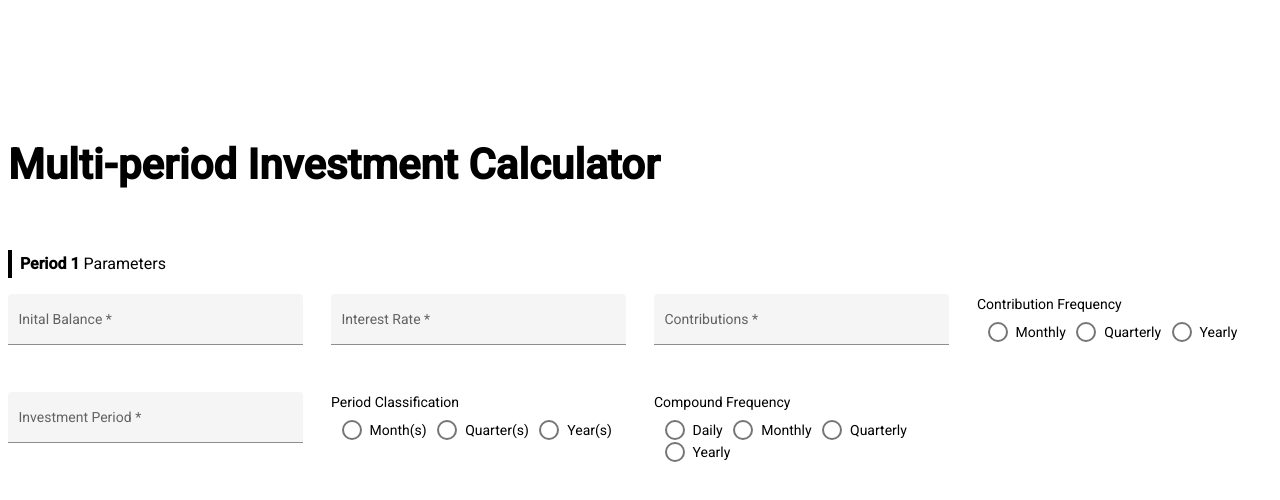
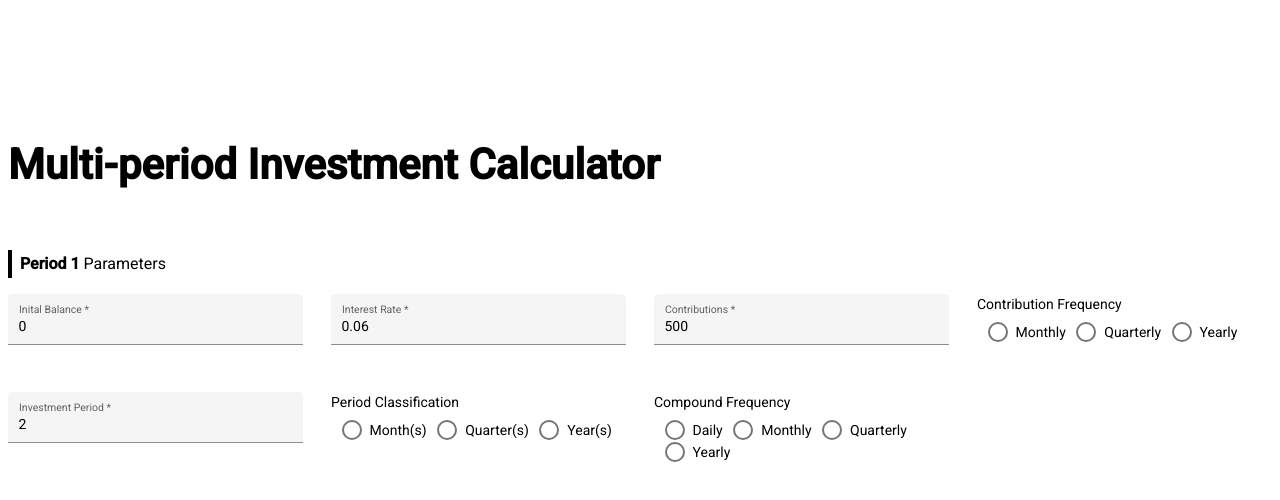
Before and after one commit to noahhenry/multi-period_investment_calculator, an Angular app in the folder my-app/: page / in a window 1280 px wide. Shown: the top 500 px of the page. Built offline with nearby package versions, Linux system fonts and the light colour scheme.

Commit message:
added an interface for period and setup bindings for inputs

```diff
--- a/my-app/src/app/app.component.html
+++ b/my-app/src/app/app.component.html
@@ -3,7 +3,7 @@
 </header> -->
 
 <div class="wrapper">
-  <h1>Multi-period Investment Calculator</h1>
+  <h1>{{title}}</h1>
 
   <app-form></app-form>
 </div>
--- a/my-app/src/app/app.component.ts
+++ b/my-app/src/app/app.component.ts
@@ -8,5 +8,5 @@ import { ViewEncapsulation } from '@angular/core';
   encapsulation: ViewEncapsulation.Emulated
 })
 export class AppComponent {
-  title = 'my-app';
+  title = 'Multi-period Investment Calculator';
 }
--- a/my-app/src/app/form/form.component.html
+++ b/my-app/src/app/form/form.component.html
@@ -1,19 +1,19 @@
-<h3><span>Period 1</span> Parameters</h3>
+<h3><span>Period {{period.id}}</span> Parameters</h3>
 
 <form>
   <mat-form-field appearance="fill">
     <mat-label>Inital Balance</mat-label>
-    <input matInput placeholder="$5,000" required>
+    <input matInput name="initialBalance" [(ngModel)]="period.initialBalance" placeholder="$5,000" required>
     <!-- <mat-error *ngIf="email.invalid">{{getErrorMessage()}}</mat-error> -->
   </mat-form-field>
   <mat-form-field appearance="fill">
     <mat-label>Interest Rate</mat-label>
-    <input matInput placeholder="4%" required>
+    <input matInput name="interestRate" [(ngModel)]="period.interestRate" placeholder="4%" required>
     <!-- <mat-error *ngIf="email.invalid">{{getErrorMessage()}}</mat-error> -->
   </mat-form-field>
   <mat-form-field appearance="fill">
     <mat-label>Contributions</mat-label>
-    <input matInput placeholder="$500" required>
+    <input matInput name="contributions" [(ngModel)]="period.contributionAmount" placeholder="$500" required>
     <!-- <mat-error *ngIf="email.invalid">{{getErrorMessage()}}</mat-error> -->
   </mat-form-field>
 
@@ -26,7 +26,7 @@
 
   <mat-form-field appearance="fill">
     <mat-label>Investment Period</mat-label>
-    <input matInput placeholder="5" required>
+    <input matInput name="investmentPeriod" [(ngModel)]="period.periodLength" placeholder="5" required>
     <!-- <mat-error *ngIf="email.invalid">{{getErrorMessage()}}</mat-error> -->
   </mat-form-field>
 
--- a/my-app/src/app/form/form.component.ts
+++ b/my-app/src/app/form/form.component.ts
@@ -1,4 +1,14 @@
 import { Component, OnInit } from '@angular/core';
+
+import { Period } from '../period'
+
+// Compounding Frequencies:
+let frequencies = {
+  daily: 365,
+  monthly: 12,
+  quarterly: 4,
+  yearly: 1
+}
 
 @Component({
   selector: 'app-form',
@@ -6,6 +16,16 @@ import { Component, OnInit } from '@angular/core';
   styleUrls: ['./form.component.scss']
 })
 export class FormComponent implements OnInit {
+  period: Period = {
+    id: 1,
+    initialBalance: 0,
+    interestRate: 0.06,
+    contributionAmount: 500,
+    contributionFrequency: frequencies.monthly,
+    periodLength: 2,
+    periodClassification: "Year(s)",
+    compoundFrequency: frequencies.monthly
+  };
 
   constructor() { }
 
--- /dev/null
+++ b/my-app/src/app/period.ts
@@ -0,0 +1,10 @@
+export interface Period {
+  id: number;
+  initialBalance: number;
+  interestRate: number;
+  contributionAmount: number;
+  contributionFrequency: number;
+  periodLength: number;
+  periodClassification: string;
+  compoundFrequency: number;
+}
```
